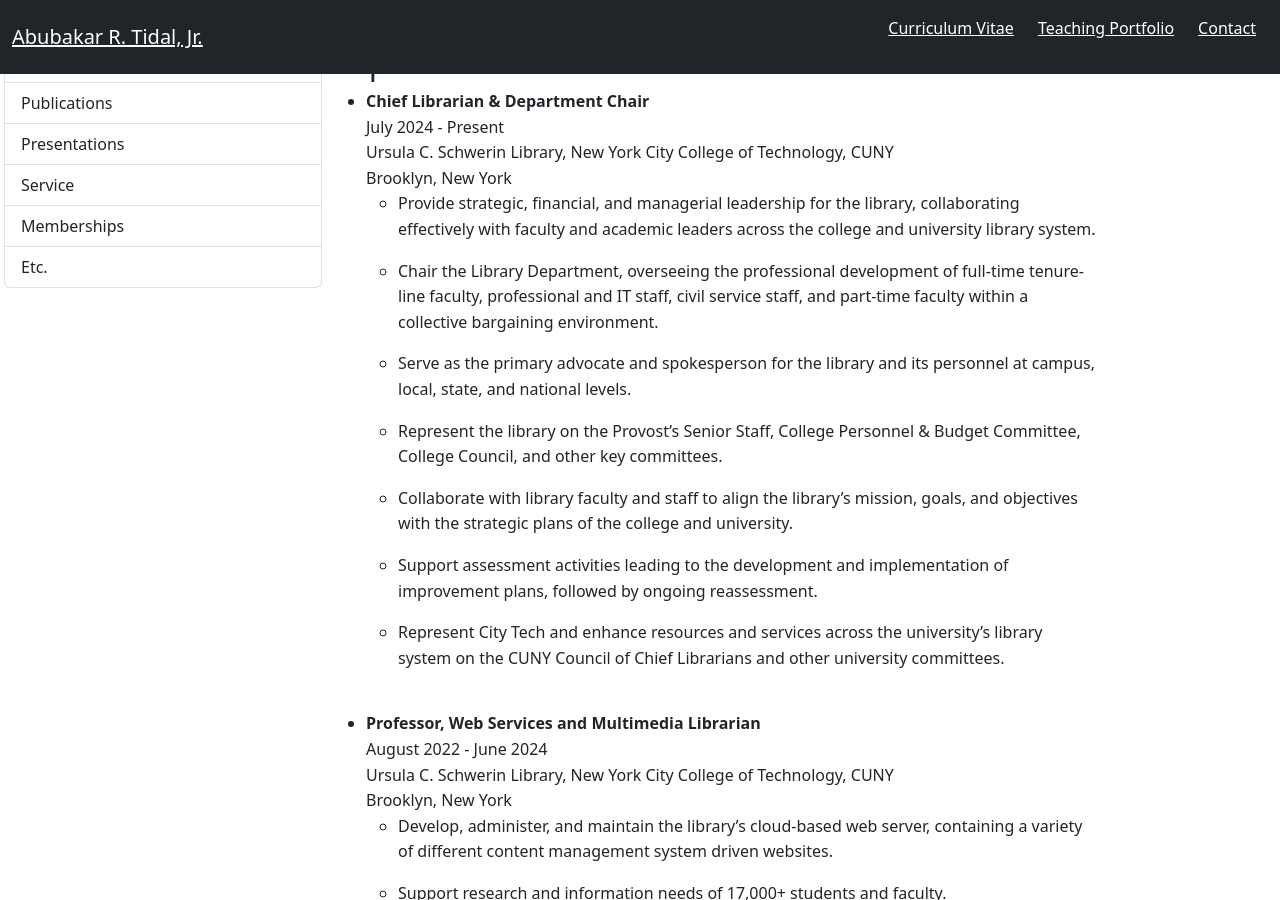
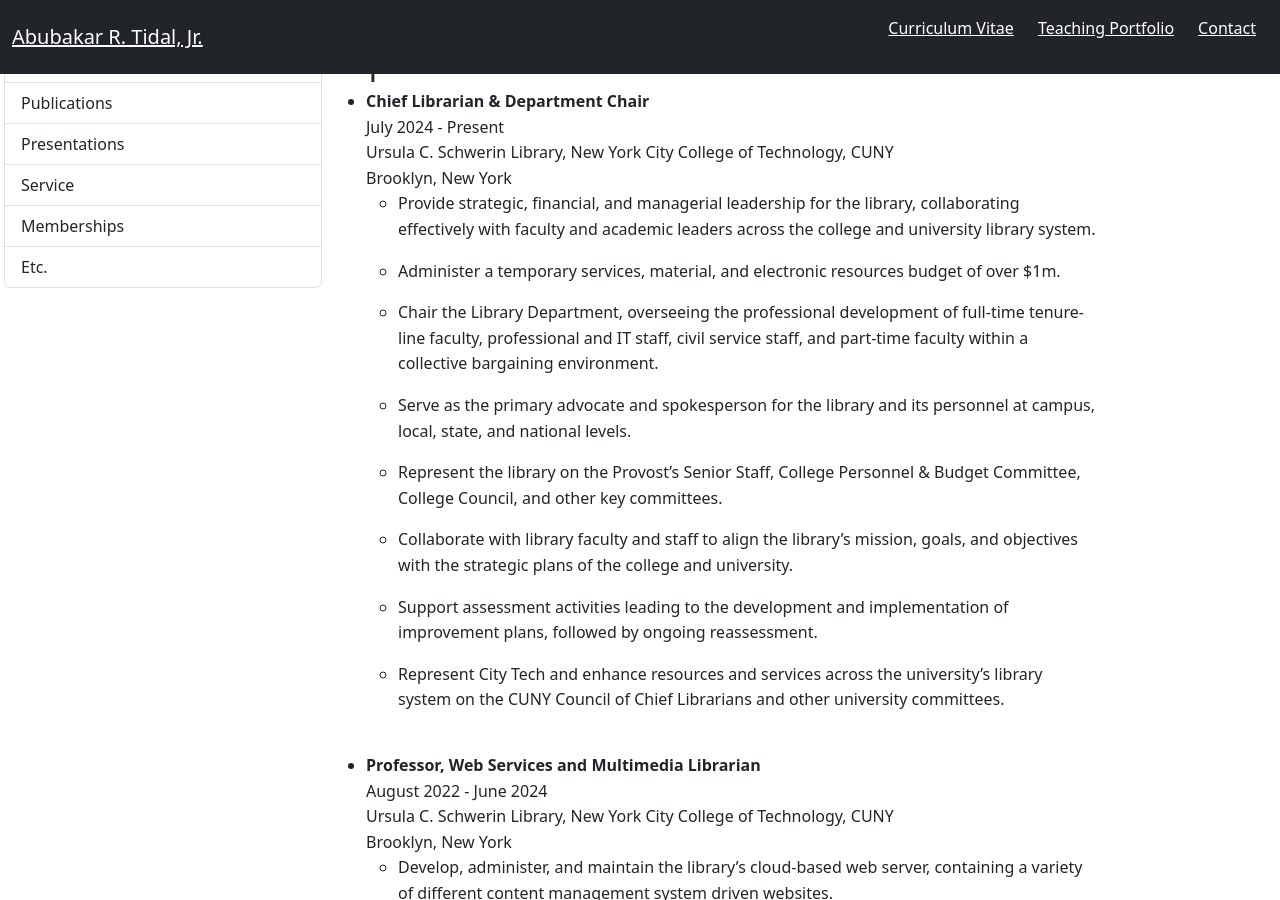
Before and after one commit to KentuckyFriedTofu/KentuckyFriedTofu.github.io, a Jekyll site: the page built from cv.html, in a window 1280 px wide and 900 px high, scrolled down 838 px. Built offline with Jekyll 4.4.1, drawn with Linux system fonts in a browser that asks for light colours.

Commit message:
Update cv.html

```diff
--- a/cv.html
+++ b/cv.html
@@ -60,6 +60,7 @@ title: Abubakar R. Tidal, Jr. - Curriculum Vitae
       Brooklyn, New York
 <ul>
     <li>Provide strategic, financial, and managerial leadership for the library, collaborating effectively with faculty and academic leaders across the college and university library system.</li>
+  <li>Administer a temporary services, material, and electronic resources budget of over $1m.</li>
     <li>Chair the Library Department, overseeing the professional development of full-time tenure-line faculty, professional and IT staff, civil service staff, and part-time faculty within a collective bargaining environment.</li>
     <li>Serve as the primary advocate and spokesperson for the library and its personnel at campus, local, state, and national levels.</li>
     <li>Represent the library on the Provost’s Senior Staff, College Personnel & Budget Committee, College Council, and other key committees.</li>
```
